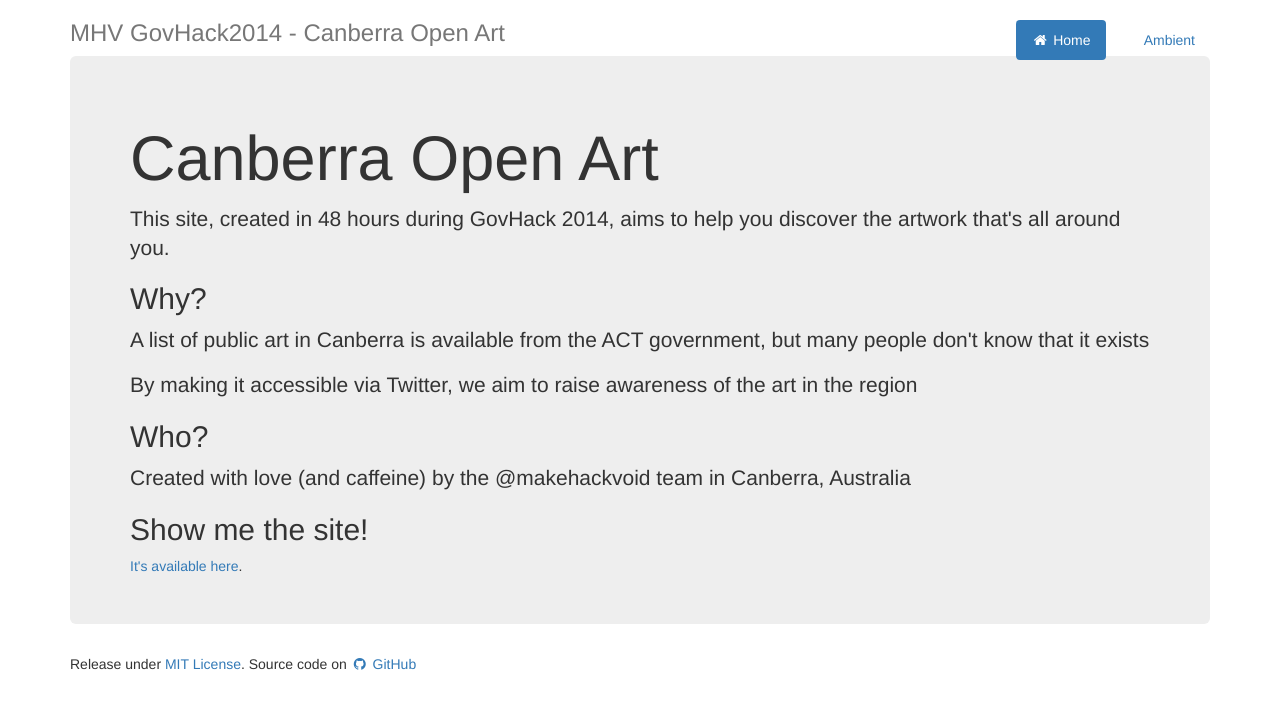
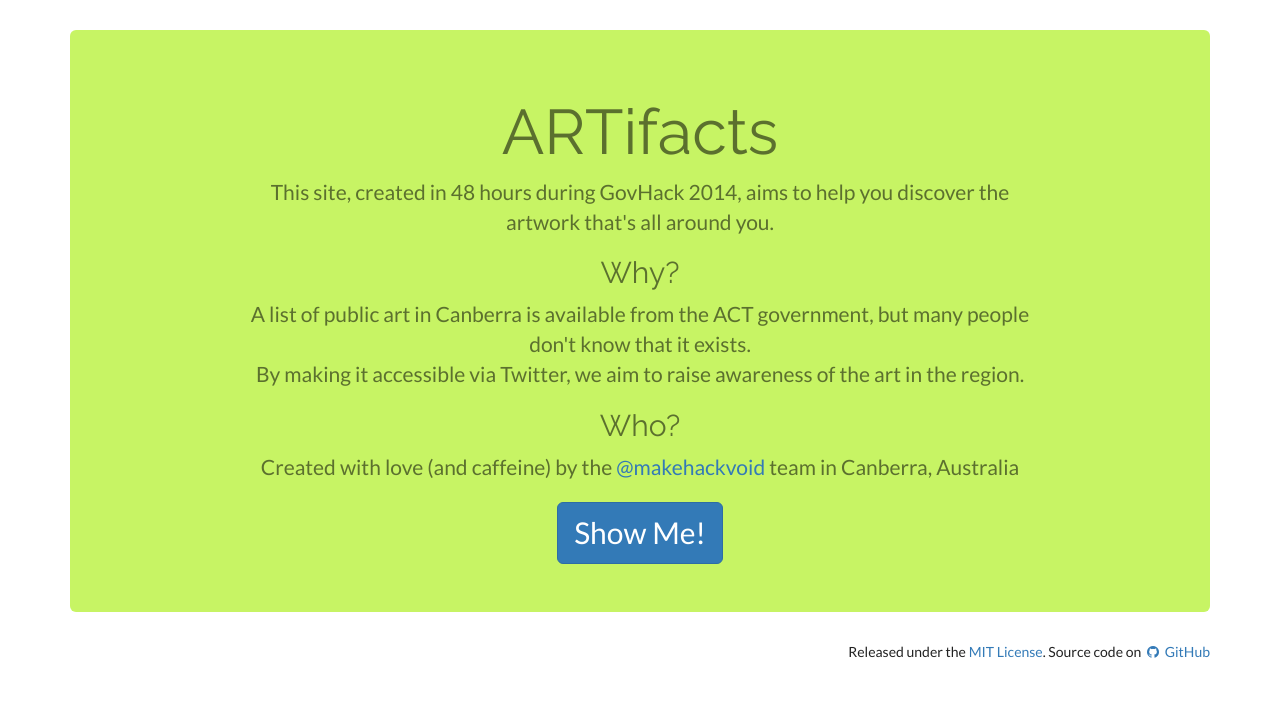
Before and after one commit to makehackvoid/govhack2014, a Flask app: page / in a window 1280 px wide. Shown: the top 709 px of the page. Run offline with Flask 2, Linux system fonts and the light colour scheme; parts of the project's set-up code (start-up, migrations or seed data) failed here and were passed over; some libraries are stand-ins or nearby versions.

Commit message:
Update main page with new style.  Closes #96

```diff
--- a/govhack2014/static/style.css
+++ b/govhack2014/static/style.css
@@ -0,0 +1,84 @@
+body {
+    background-color: #FFF;
+    color: rgba(0,0,0,0.87);
+    text-align: right;
+    font-family: Lato, sans-serif;
+}
+
+section#content {
+    padding-top: 30px;
+}
+
+.jumbotron {
+    text-align: center;
+    color: rgba(0,0,0,0.54);
+    /*background-color: #4ECDC4;*/
+    background-color: #C7F464
+}
+
+/*.jumbotron p a {
+    color: #FF6B6B;
+}*/
+
+.jumbotron .btn-lg {
+    margin-top: 20px;
+    font-size: 30px;
+}
+
+.jumbotron p {
+    width: 80%;
+    margin: auto;
+}
+
+h1, h2, h3 {
+    font-family: Raleway, sans-serif;
+    font-weight: normal;
+}
+
+
+/* BUTTON */
+.btn-mainsite {
+  color: #FFFFFF;
+  background-color: #C44D58;
+  border-color: #FFFFFF;
+}
+
+.btn-mainsite:hover,
+.btn-mainsite:focus,
+.btn-mainsite:active,
+.btn-mainsite.active,
+.open .dropdown-toggle.btn-mainsite {
+  color: #FFFFFF;
+  background-color: #c44d58;
+  border-color: #FFFFFF;
+}
+
+.btn-mainsite:active,
+.btn-mainsite.active,
+.open .dropdown-toggle.btn-mainsite {
+  background-image: none;
+}
+
+.btn-mainsite.disabled,
+.btn-mainsite[disabled],
+fieldset[disabled] .btn-mainsite,
+.btn-mainsite.disabled:hover,
+.btn-mainsite[disabled]:hover,
+fieldset[disabled] .btn-mainsite:hover,
+.btn-mainsite.disabled:focus,
+.btn-mainsite[disabled]:focus,
+fieldset[disabled] .btn-mainsite:focus,
+.btn-mainsite.disabled:active,
+.btn-mainsite[disabled]:active,
+fieldset[disabled] .btn-mainsite:active,
+.btn-mainsite.disabled.active,
+.btn-mainsite[disabled].active,
+fieldset[disabled] .btn-mainsite.active {
+  background-color: #C44D58;
+  border-color: #FFFFFF;
+}
+
+.btn-mainsite .badge {
+  color: #C44D58;
+  background-color: #FFFFFF;
+}
--- a/govhack2014/templates/_layout.html
+++ b/govhack2014/templates/_layout.html
@@ -1,23 +1,4 @@
-{% set navigation_bar = [
-    ('/', 'index', 'Home', 'home'),
-    ('/ambient', 'ambient', 'Ambient', 'ambient')
-] -%}
-
 {% set active_page = active_page|default('index') -%}
-
-{% macro render_messages(category) %}
-    {% with messages = get_flashed_messages(category_filter=[category]) %}
-        {% if messages %}
-            <div class="alert alert-{{category}} alert-dismissable">
-                <button type="button" class="close" data-dismiss="alert" aria-hidden="true"><i class="fa fa-lg fa-close"></i></button>
-
-                {% for message in messages %}
-                    <p>{{ message|safe }}</p>
-                {% endfor %}
-            </div>
-        {% endif %}
-    {% endwith %}
-{% endmacro %}
 
 <!doctype html>
 <html>
@@ -26,31 +7,20 @@
         <link rel="stylesheet" href="//netdna.bootstrapcdn.com/bootstrap/3.1.1/css/bootstrap.min.css">
         <link rel="stylesheet" href="//netdna.bootstrapcdn.com/font-awesome/4.1.0/css/font-awesome.css">
         <link rel="stylesheet" href="{{ url_for('static', filename='style.css') }}">
+        <link href='http://fonts.googleapis.com/css?family=Raleway|Lato:400,700,300italic,400italic,700italic' rel='stylesheet' type='text/css'>
         {% block template_head %}{% endblock %}
         {% block head %}{% endblock %}
     </head>
     <body>
-    <div class="container">
-      <div class="header">
-        <ul class="nav nav-pills pull-right">
-        {% for href, id, caption, icon in navigation_bar %}
-        <li{% if id == active_page %} class="active"{% endif %}>
-          <a href="{{ href|e }}"><i class="fa fa-fw fa-{{ icon|e }}"></i> {{ caption|e }}</a>
-        </li>
-        {% endfor %}
-        </ul>
+        <div class="container">
             <section id="content">
-                {{ render_messages("success") }}
-                {{ render_messages("info") }}
-                {{ render_messages("warning") }}
-                {{ render_messages("danger") }}
                 {% block content %}
                 {% endblock %}
             </section>
-      <div class="footer">
-        <p>Release under <a href="https://raw.githubusercontent.com/makehackvoid/govhack2014/master/LICENSE">MIT License</a>. Source code on <a href="https://github.com/makehackvoid/govhack2014"><i class="fa fa-fw fa-github"></i> GitHub</a></p>
-      </div>
-    </div> <!-- /container -->
+            <div class="footer">
+                <p>Released under the <a href="https://raw.githubusercontent.com/makehackvoid/govhack2014/master/LICENSE">MIT License</a>. Source code on <a href="https://github.com/makehackvoid/govhack2014"><i class="fa fa-fw fa-github"></i> GitHub</a></p>
+            </div>
+        </div> <!-- /container -->
 
         <script src="https://ajax.googleapis.com/ajax/libs/jquery/1.11.0/jquery.min.js"></script>
         <script src="//netdna.bootstrapcdn.com/bootstrap/3.1.1/js/bootstrap.min.js"></script>
--- a/govhack2014/templates/index.html
+++ b/govhack2014/templates/index.html
@@ -3,21 +3,17 @@
 
 {% block title %}Index{% endblock %}
 {% block content %}
-    <h3 class="text-muted">MHV GovHack2014 - Canberra Open Art</h3>
-      </div>
+    <div class="jumbotron">
+      <h1>ARTifacts</h1>
+      <p class="lead">This site, created in 48 hours during GovHack 2014, aims to help you discover the artwork that's all around you.</p>
 
-      <div class="jumbotron">
-        <h1>Canberra Open Art</h1>
-        <p class="lead">This site, created in 48 hours during GovHack 2014, aims to help you discover the artwork that's all around you.</p>
-
-		<h2>Why?</h2>
-    	<p>A list of public art in Canberra is available from the ACT government, but many people don't know that it exists</p>
-    	<p>By making it accessible via Twitter, we aim to raise awareness of the art in the region</p>
+		  <h2>Why?</h2>
+    	<p>A list of public art in Canberra is available from the ACT government, but many people don't know that it exists.</p>
+    	<p>By making it accessible via Twitter, we aim to raise awareness of the art in the region.</p>
 
     	<h2>Who?</h2>
-    	<p>Created with love (and caffeine) by the @makehackvoid team in Canberra, Australia</p>
+    	<p>Created with love (and caffeine) by the <a href="https://twitter.com/makehackvoid/">@makehackvoid</a> team in Canberra, Australia</p>
 
-    	<h2>Show me the site!</h2>
-        <a href="/ambient">It's available here</a>.
-      </div>
+    	<a class="btn btn-lg btn-primary" href="/ambient">Show Me!</a>
+    </div>
 {% endblock %}
```
Also changed, not shown: settings-example.py (deleted, +0 -8 lines).
